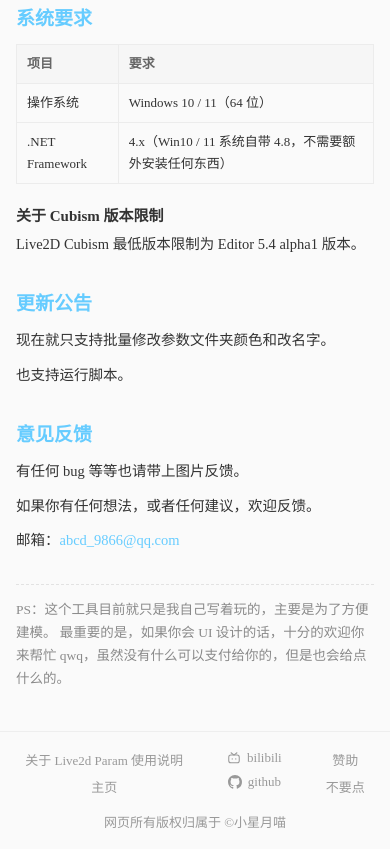
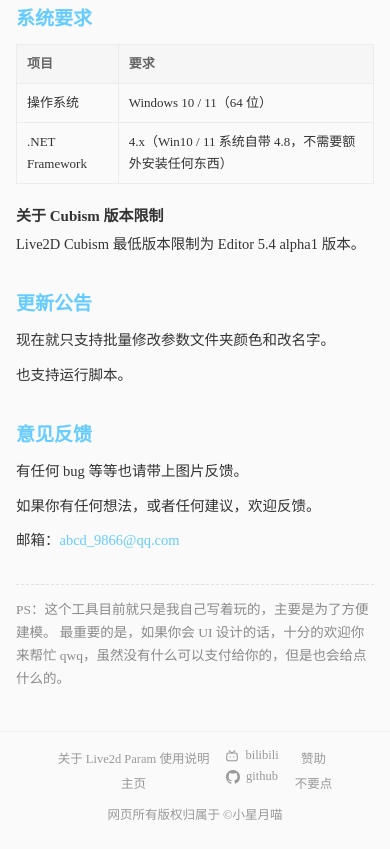
Before and after one commit to xiaoxingyuemiao/xingyue, a website: page live2d.html in a window 390 px wide. Shown: the part 438-1287 px from the top of the page. Drawn offline with Linux system fonts and the light colour scheme.

Commit message:
底栏手机端适配：3 列间距收窄、字号微调，清理旧类名

```diff
--- a/assets/css/live2d.css
+++ b/assets/css/live2d.css
@@ -359,14 +359,25 @@
     }
 
     .lp-footer {
-        padding: 18px 14px;
+        padding: 16px 12px;
     }
 
-    .lp-footer-links {
+    /* 手机端：3 列间距收窄，列内行距略小 */
+    .lp-footer-columns {
         gap: 8px 16px;
     }
 
+    .lp-footer-col {
+        gap: 6px;
+    }
+
     .lp-footer-link {
-        font-size: 13px;
+        font-size: 12.5px;
+    }
+
+    .lp-copyright {
+        margin-top: 12px;
+
+        font-size: 12.5px;
     }
 }
```
